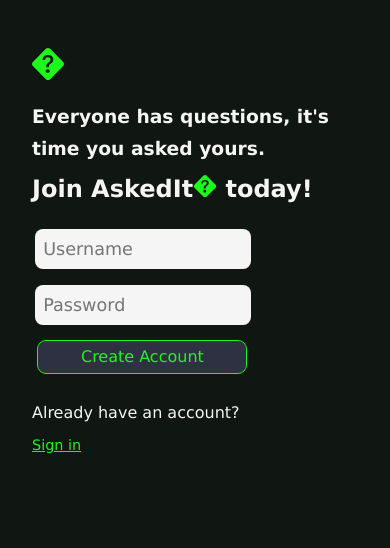
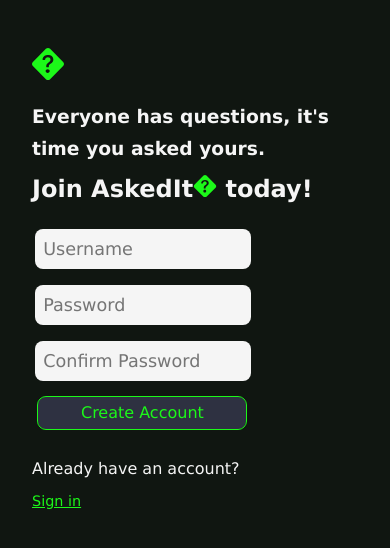
Before and after one commit to brobb27/askedIt-fullstack, a React (Create React App) app in the folder client/: page /feed in a window 390 px wide. Both pictures are taken after a click on the element "Create Account". Shown: the top 548 px of the page. Built offline with nearby package versions, Linux system fonts and the light colour scheme.

Commit message:
Created a confirm password field to make sure users type in the correct password when creating their account. Added media queries for responsiveness

```diff
--- a/client/src/App.css
+++ b/client/src/App.css
@@ -24,6 +24,7 @@ html {
 }
 
 ::-webkit-scrollbar {
+	height: 0.2rem;
 	width: 0.1rem;
 }
 
@@ -37,3 +38,12 @@ html {
 	border-radius: 0.5rem;
 	height: 1rem;
 }
+
+/* media query styles */
+
+@media only screen and (max-width: 500px) {
+	.loggedIn {
+		grid-template-columns: 2fr 7fr;
+		grid-template-areas: "header main";
+	}
+}
--- a/client/src/components/auth/Auth.js
+++ b/client/src/components/auth/Auth.js
@@ -10,6 +10,8 @@ export default function Auth() {
     // state handler for authform and create account/login
     const [userInput, setUserInput] = useState(initUser)
     const [hasAccount, setHasAccount] =  useState(true)
+    const [confirmPass, setConfirmPass] = useState('')
+    const [passwordsMatch, setPasswordsMatch] = useState(true)
 
     // needed values from context
     const { createAccount, login, errMsg, resetAuthError } = useContext(UserContext)
@@ -22,11 +24,16 @@ export default function Auth() {
             [name]: value
         }))
     }
+    // handle change for confirm password
+    function handleConfirmChange(e) {
+        const { value } = e.target
+        setConfirmPass(value)
+    }
 
     // create account funciton
     function handleCreateAccount(e) {
         e.preventDefault()
-        createAccount(userInput)
+        userInput.password === confirmPass ? createAccount(userInput) : setPasswordsMatch(false)
     }
 
     // log in function
@@ -64,6 +71,9 @@ export default function Auth() {
                     username={userInput.username}
                     password={userInput.password}
                     handleChange={handleChange}
+                    handleConfirm={handleConfirmChange}
+                    confirmPass={confirmPass}
+                    passwordsMatch={passwordsMatch}
                     handleSubmit={handleCreateAccount}
                     hasAccount={hasAccount}
                     setHasAccount={toggle}
--- a/client/src/components/auth/AuthForm.js
+++ b/client/src/components/auth/AuthForm.js
@@ -1,7 +1,7 @@
 import React from 'react'
 import './Auth.css'
 
-export default function AuthForm({username, password, hasAccount, setHasAccount, handleSubmit, handleChange, err}) {
+export default function AuthForm({username, password, confirmPass, passwordsMatch, hasAccount, setHasAccount, handleSubmit, handleChange, handleConfirm, err}) {
     return (
         <div className='authForm'>
             <form onSubmit={handleSubmit}>
@@ -21,7 +21,18 @@ export default function AuthForm({username, password, hasAccount, setHasAccount,
                     onChange={handleChange}
                     required
                 />
+                {!hasAccount &&
+                <input
+                    type='password'
+                    name='confirmPassword'
+                    placeholder='Confirm Password'
+                    value={confirmPass}
+                    onChange={handleConfirm}
+                    required
+                />
+                }
                 {err && <p className='errMsg'>{err}</p>}
+                {!hasAccount && !passwordsMatch ? <p className='errMsg'>The passwords do not match.</p> : <></>}
                 <button>{hasAccount ? 'Sign In' : 'Create Account'}</button>
             </form>
             <p>{hasAccount ? `Dont have an account?` : `Already have an account?`}</p>
--- a/client/src/components/comment/Comment.css
+++ b/client/src/components/comment/Comment.css
@@ -2,14 +2,14 @@
 
 .commentContainer {
 	display: grid;
-	grid-template-columns: 1fr 15fr;
+	grid-template-columns: auto 1fr;
 	padding: 1rem;
 	border-top: 0.005rem solid rgb(100, 100, 100);
 }
 
 /* vote container styles */
 .commentVotes {
-	grid-column: 1 / 1;
+	grid-column: 0 / 1;
 	display: flex;
 	flex-direction: column;
 	justify-content: space-around;
--- a/client/src/components/commentForm/CommentForm.css
+++ b/client/src/components/commentForm/CommentForm.css
@@ -11,7 +11,7 @@
 	background-color: #101611;
 	color: white;
 	resize: none;
-	padding: 1rem 6.5rem 0rem 1rem;
+	padding: 1rem 6.5rem 1rem 1rem;
 	border: none;
 }
 
@@ -37,8 +37,9 @@
 	all: unset;
 	cursor: pointer;
 	position: relative;
-	bottom: 2rem;
-	left: 82%;
+	bottom: 3.5rem;
+	right: 0.8rem;
+	float: right;
 	font-size: 0.9rem;
 	background-color: #101611;
 	border: 0.02rem solid #1cf819;
@@ -46,6 +47,7 @@
 	color: #1cf819;
 	border-radius: 0.5rem;
 	transition: 0.5s ease-in-out;
+	margin-bottom: -2rem;
 }
 
 .answerButton:hover {
--- a/client/src/components/feed/Feed.css
+++ b/client/src/components/feed/Feed.css
@@ -54,3 +54,11 @@
 .sortButton:focus {
 	outline: none;
 }
+
+/* media query styles */
+
+@media only screen and (max-width: 500px) {
+	.feedNavbar {
+		padding: 1rem 0.5rem;
+	}
+}
--- a/client/src/components/footer/Footer.css
+++ b/client/src/components/footer/Footer.css
@@ -14,3 +14,14 @@
 	margin-bottom: 0.5rem;
 	color: whitesmoke;
 }
+
+/* media query styles */
+
+@media only screen and (max-width: 500px) {
+	.footerContainer {
+		position: absolute;
+		height: auto;
+		bottom: 0;
+		left: 0;
+	}
+}
```
